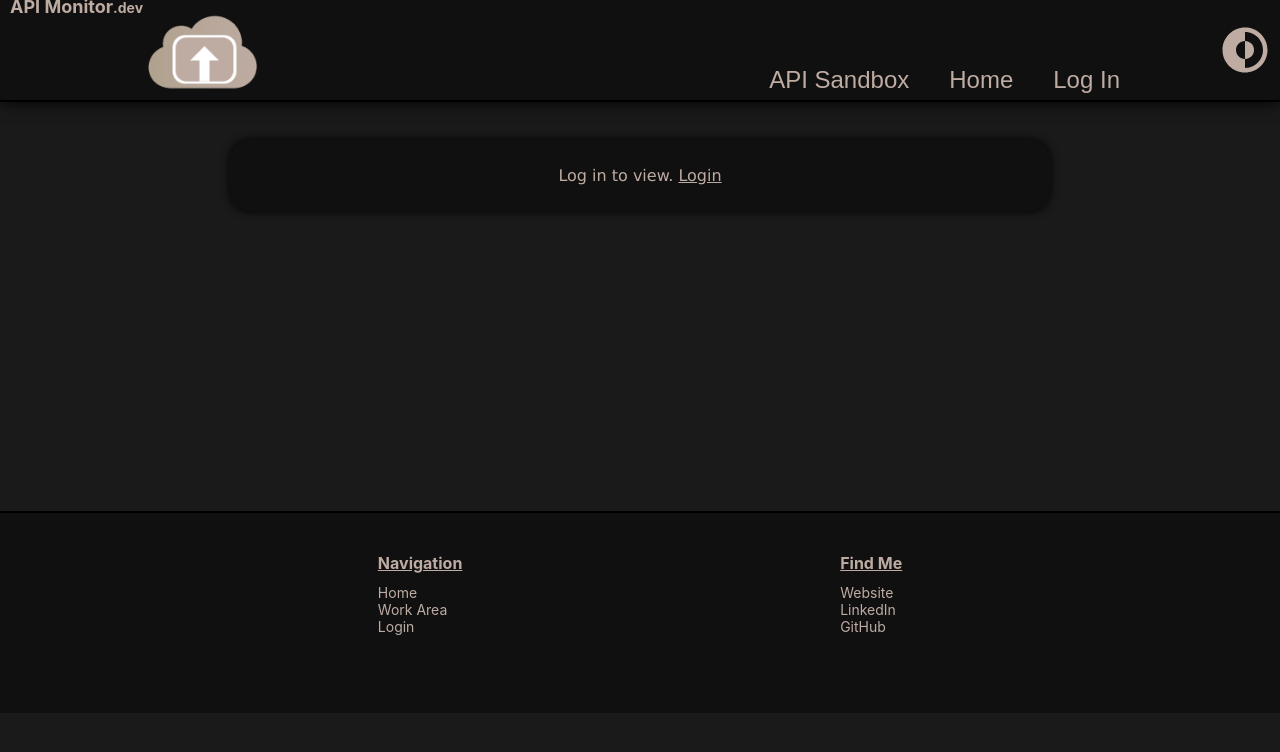
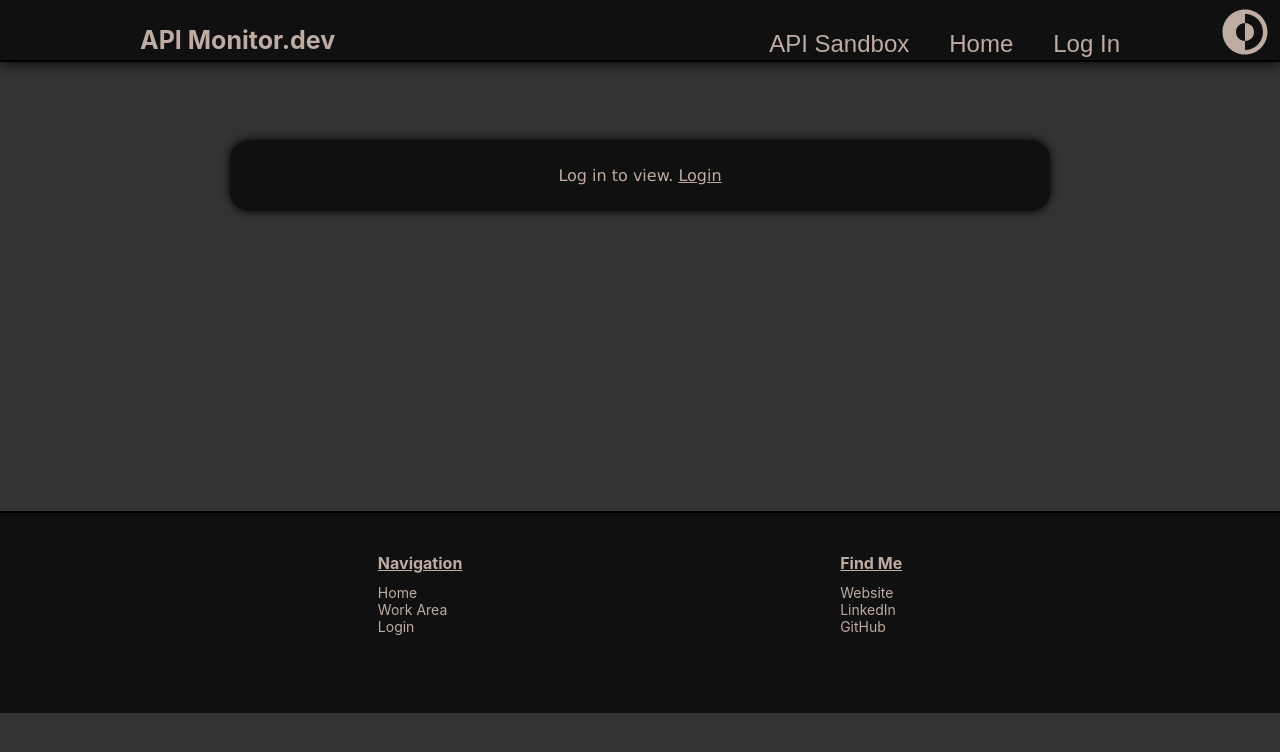
Before and after one commit to JoshBergman/Api-Monitor-Frontend, a React (Create React App) app: page /user/manage in a window 1280 px wide. Shown: the top 752 px of the page. Built offline with nearby package versions, Linux system fonts and the light colour scheme.

Commit message:
Small header changes

```diff
--- a/src/Components/UI/GUI/Header/Header.module.css
+++ b/src/Components/UI/GUI/Header/Header.module.css
@@ -1,6 +1,6 @@
 .mainHeaderContainer {
     width: 100%;
-    height: 100px;
+    height: 60px;
     position: fixed;
 
     border-bottom: 2px solid black;
@@ -20,6 +20,7 @@
     width: fit-content;
     height: fit-content;
     display: inline-block;
+    margin-top: 0;
 }
 
 .contentContainer {
@@ -35,7 +36,7 @@
     height: fit-content;
 
     float: right;
-    margin-top: 20px;
+    margin-top: 2px;
 }
 
 .textContainer {
@@ -49,8 +50,27 @@
     margin-right: 5px;
 }
 
+.logo {
+    text-decoration: none;
+    font-size: 25px;
+}
+
+.logo:hover {
+    text-decoration: underline;
+}
+
 .strong {
-    font-size: 14px;
+    font-size: 0;
+    display: none;
+}
+
+.monitor {
+    font-size: 0;
+    display: none;
+}
+
+.f {
+    text-decoration: none;
 }
 
 @media (max-width: 1100px){
--- a/src/Components/UI/GUI/Header/Header.tsx
+++ b/src/Components/UI/GUI/Header/Header.tsx
@@ -3,7 +3,6 @@ import { useSelector } from 'react-redux';
 import DarkMode from '../../Resources/DarkMode';
 
 import { RootState } from '../../../../App/Store';
-import logoPic from '../Photo/logo.png';
 import styles from './Header.module.css';
 import MobileNavigation from './Navigation/MobileNavigation';
 import NormalNavigation from './Navigation/NormalNavigation';
@@ -36,7 +35,7 @@ export default function Header() {
         {!isMobile && <div className={styles.textContainer}><h1 className={styles.monitor} style={currStyle.textColor}>API Monitor<strong className={styles.strong}>.dev</strong></h1></div>}
         {!isMobile && <div className={styles.darkButtonContainer}><DarkMode /></div>}
         <div className={styles.contentContainer}>
-            <div className={styles.imgContainer}><Link to="/welcome"><img src={logoPic} className={styles.img} alt="logo"/></Link></div>
+            <div className={styles.imgContainer}><Link to="/welcome" className={styles.f}><h3 className={styles.logo} style={currStyle.textColor}>API Monitor.dev</h3></Link></div>
             {!isMobile && <NormalNavigation currStyle={currStyle} />}
             {isMobile && <MobileNavigation currStyle={currStyle} />}
         </div>
--- a/src/Components/UI/GUI/Header/Navigation/MobileMenu.module.css
+++ b/src/Components/UI/GUI/Header/Navigation/MobileMenu.module.css
@@ -1,11 +1,11 @@
 .mainContainer {
     position: fixed;
     width: 100vw;
-    height: calc(100vh - 100px);
+    height: calc(100vh - 60px);
 
     border-top: 2px solid black;
 
-    top: 100px;
+    top: 60px;
     left: 0px;
 }
 
--- a/src/Components/UI/GUI/Header/Navigation/Navigation.module.css
+++ b/src/Components/UI/GUI/Header/Navigation/Navigation.module.css
@@ -1,6 +1,6 @@
 .navContainer {
     float: right;
-    margin-top: 66px;
+    margin-top: 30px;
 
     width: fit-content;
     height: fit-content;
@@ -28,7 +28,8 @@
 }
 
 .hamburger {
-    font-size: 60px;
+    font-size: 40px;
+    margin-top: -10px;
     transition: all 0.2s ease-in-out;
 }
 
--- a/src/Features/StyleSlice.ts
+++ b/src/Features/StyleSlice.ts
@@ -27,7 +27,7 @@ const darkStyle: StyleState = {
         mainBackground: {backgroundColor: "#101010"},
         mutedBackground: {backgroundColor: "#101010"},
         textColor: {color: "#BEACA3"},
-        pageBackground: {backgroundColor: "#1A1A1A"},
+        pageBackground: {backgroundColor: "#333333"},
     },
     isDark: true
 }
```
